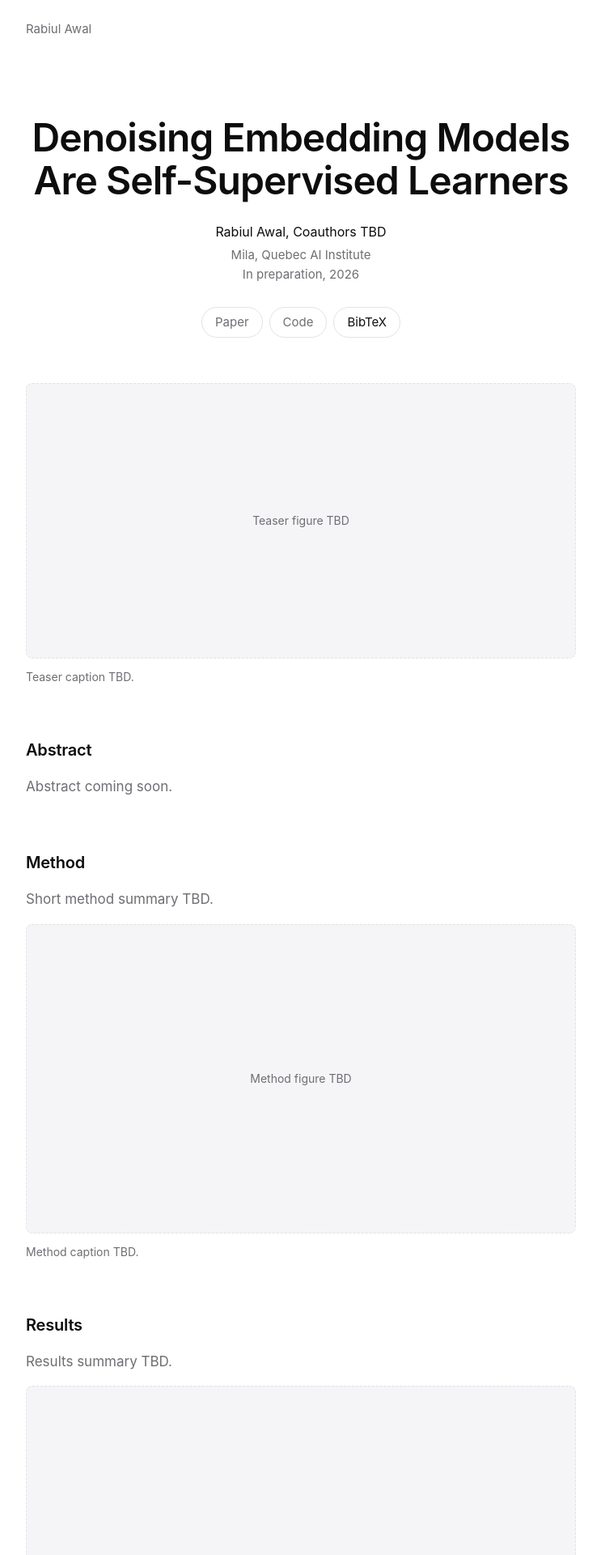
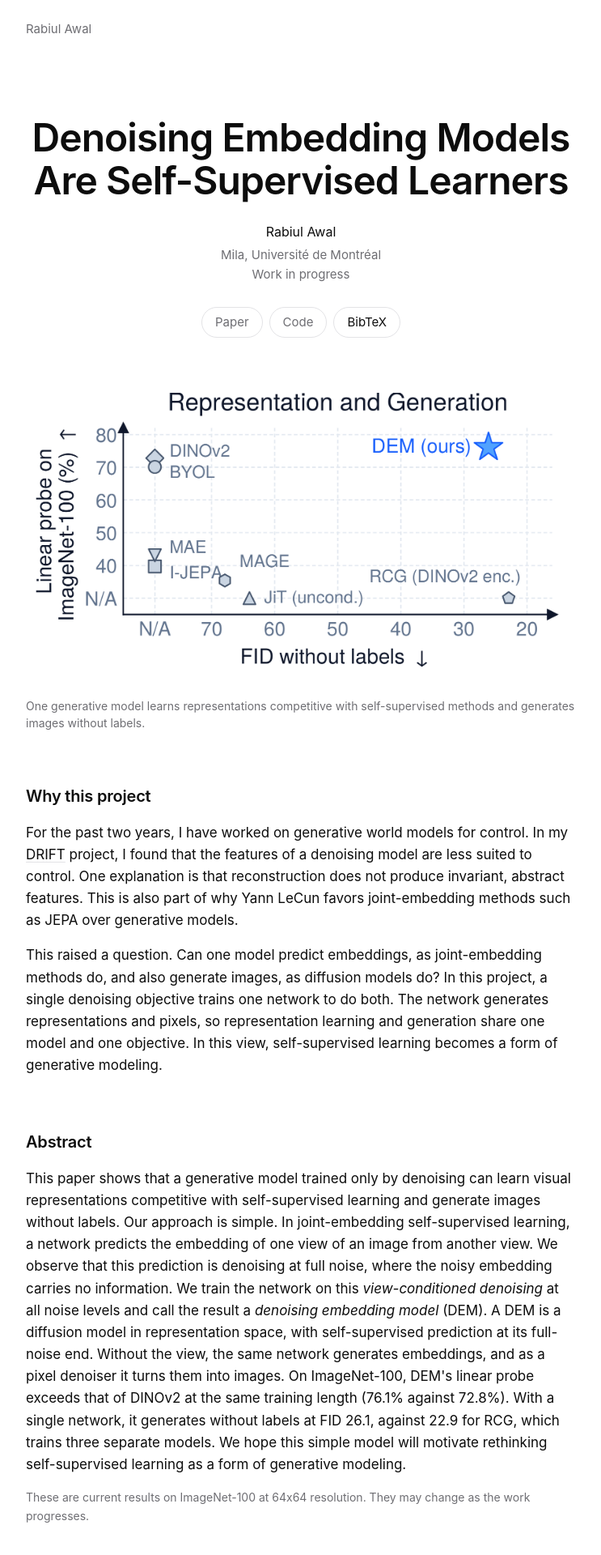
Before and after one commit to rabiulcste/rabiulcste.github.io, a Jekyll site: the page built from dem/index.html, in a window 1280 px wide. Shown: the top 1920 px of the page at 81% size, without its empty margins (268-1011 px from the left). Built offline with Jekyll 4.4.1, drawn with Linux system fonts in a browser that asks for light colours; some of the changed text lies outside the part shown.

Commit message:
Fill the DEM page with motivation, abstract and figures

```diff
--- a/_includes/project/figure.html
+++ b/_includes/project/figure.html
@@ -5,10 +5,11 @@ Figure slot for project pages.
   include.caption  caption text (HTML allowed)
   include.label    text inside the placeholder box
   include.ratio    placeholder aspect ratio, e.g. "16 / 9" (default), "2 / 1"
+  include.wide     set to scroll sideways on phones instead of shrinking (for wide diagrams)
 {%- endcomment -%}
-<figure class="fig">
+<figure class="fig{% if include.wide %} fig--wide{% endif %}">
     {%- if include.src %}
-    <img src="{{ include.src }}" alt="{{ include.alt | default: include.caption | strip_html }}" loading="lazy">
+    <div class="fig-img"><img src="{{ include.src }}" alt="{{ include.alt | default: include.caption | strip_html }}" loading="lazy"></div>
     {%- else %}
     <div class="placeholder" style="aspect-ratio: {{ include.ratio | default: '16 / 9' }}" role="img" aria-label="{{ include.label | default: 'Figure placeholder' }}">{{ include.label | default: 'Figure TBD' }}</div>
     {%- endif %}
--- a/css/project.css
+++ b/css/project.css
@@ -97,10 +97,15 @@ h2 {
 p { margin: 0 0 16px; }
 .lede { font-size: 1.0625rem; }
 .muted { color: var(--muted); }
+.note { color: var(--muted); font-size: 0.875rem; }
 
 /* Figures */
 .fig { margin: 0 0 32px; }
-.fig img { display: block; width: 100%; height: auto; border-radius: 8px; }
+/* Paper figures are drawn for white paper, so they sit on a white card (visible in dark mode). */
+.fig-img { background: #fff; border-radius: 8px; padding: 12px; }
+.fig img { display: block; width: 100%; height: auto; }
+.fig--wide .fig-img { overflow-x: auto; }
+@media (max-width: 600px) { .fig--wide img { width: 600px; max-width: none; } }
 .placeholder {
     display: flex;
     align-items: center;
--- a/dem/index.html
+++ b/dem/index.html
@@ -1,62 +1,43 @@
 ---
 layout: project
 title: "Denoising Embedding Models Are Self-Supervised Learners"
-description: "Project page for Denoising Embedding Models (DEM)."
+description: "One network trained only by denoising learns visual representations and generates images without labels."
 authors:
   - name: Rabiul Awal
     url: /
-  - name: "Coauthors TBD"
-affiliations: "Mila, Quebec AI Institute"
-venue: "In preparation, 2026"
+affiliations: "Mila, Université de Montréal"
+venue: "Work in progress"
 links:
   - label: Paper
     url: ""
   - label: Code
     url: ""
+og_image: teaser.png
 bibtex: |
-  @article{awal2026dem,
-    title   = {Denoising Embedding Models Are Self-Supervised Learners},
-    author  = {Awal, Rabiul and TBD},
-    journal = {TBD},
-    year    = {2026}
+  @misc{awal2026dem,
+    title  = {Denoising Embedding Models Are Self-Supervised Learners},
+    author = {Awal, Rabiul},
+    year   = {2026}
   }
 ---
-{%- comment -%}
-Images for this page live next to this file (dem/teaser.png, ...).
-To fill a slot, add src: {% include project/figure.html src="teaser.png" caption="..." %}
-{%- endcomment -%}
 
 <section>
-    {% include project/figure.html label="Teaser figure TBD" ratio="2 / 1" caption="Teaser caption TBD." %}
+    {% include project/figure.html src="teaser.png" alt="Scatter plot of linear probe accuracy on ImageNet-100 against FID without labels. DEM sits at the top right, ahead of the self-supervised and generative baselines." caption="One generative model learns representations competitive with self-supervised methods and generates images without labels." %}
+</section>
+
+<section id="motivation">
+    <h2>Why this project</h2>
+    <p>For the past two years, I have worked on generative world models for control. In my <a href="/drift/">DRIFT</a> project, I found that the features of a denoising model are less suited to control. One explanation is that reconstruction does not produce invariant, abstract features. This is also part of why Yann LeCun favors joint-embedding methods such as JEPA over generative models.</p>
+    <p>This raised a question. Can one model predict embeddings, as joint-embedding methods do, and also generate images, as diffusion models do? In this project, a single denoising objective trains one network to do both. The network generates representations and pixels, so representation learning and generation share one model and one objective. In this view, self-supervised learning becomes a form of generative modeling.</p>
 </section>
 
 <section id="abstract">
     <h2>Abstract</h2>
-    <p class="lede muted">Abstract coming soon.</p>
+    <p>This paper shows that a generative model trained only by denoising can learn visual representations competitive with self-supervised learning and generate images without labels. Our approach is simple. In joint-embedding self-supervised learning, a network predicts the embedding of one view of an image from another view. We observe that this prediction is denoising at full noise, where the noisy embedding carries no information. We train the network on this <em>view-conditioned denoising</em> at all noise levels and call the result a <em>denoising embedding model</em> (DEM). A DEM is a diffusion model in representation space, with self-supervised prediction at its full-noise end. Without the view, the same network generates embeddings, and as a pixel denoiser it turns them into images. On ImageNet-100, DEM's linear probe exceeds that of DINOv2 at the same training length (76.1% against 72.8%). With a single network, it generates without labels at FID 26.1, against 22.9 for RCG, which trains three separate models. We hope this simple model will motivate rethinking self-supervised learning as a form of generative modeling.</p>
+    <p class="note">These are current results on ImageNet-100 at 64x64 resolution. They may change as the work progresses.</p>
 </section>
 
 <section id="method">
     <h2>Method</h2>
-    <p class="muted">Short method summary TBD.</p>
-    {% include project/figure.html label="Method figure TBD" caption="Method caption TBD." %}
+    {% include project/figure.html src="concept.png" wide=true alt="Three diagrams side by side. (a) A joint-embedding model predicts the embedding of view x from view x prime. (b) A diffusion model denoises x_t conditioned on z. (c) A denoising embedding model denoises the embedding z_tau of x, conditioned on x prime." caption="Denoising in embedding space turns joint-embedding prediction into a generative model." %}
 </section>
-
-<section id="results">
-    <h2>Results</h2>
-    <p class="muted">Results summary TBD.</p>
-    {% include project/figure.html label="Results figure TBD" ratio="3 / 2" caption="Results caption TBD." %}
-
-    <div class="table-wrap">
-        <table>
-            <thead>
-                <tr><th>Method</th><th>Metric A</th><th>Metric B</th><th>Metric C</th></tr>
-            </thead>
-            <tbody>
-                <tr><td>Baseline 1</td><td>TBD</td><td>TBD</td><td>TBD</td></tr>
-                <tr><td>Baseline 2</td><td>TBD</td><td>TBD</td><td>TBD</td></tr>
-                <tr class="ours"><td>DEM (ours)</td><td>TBD</td><td>TBD</td><td>TBD</td></tr>
-            </tbody>
-        </table>
-    </div>
-    <p class="caption">Table caption TBD.</p>
-</section>
```
Also changed, not shown: dem/concept.png (added), dem/teaser.png (added).
